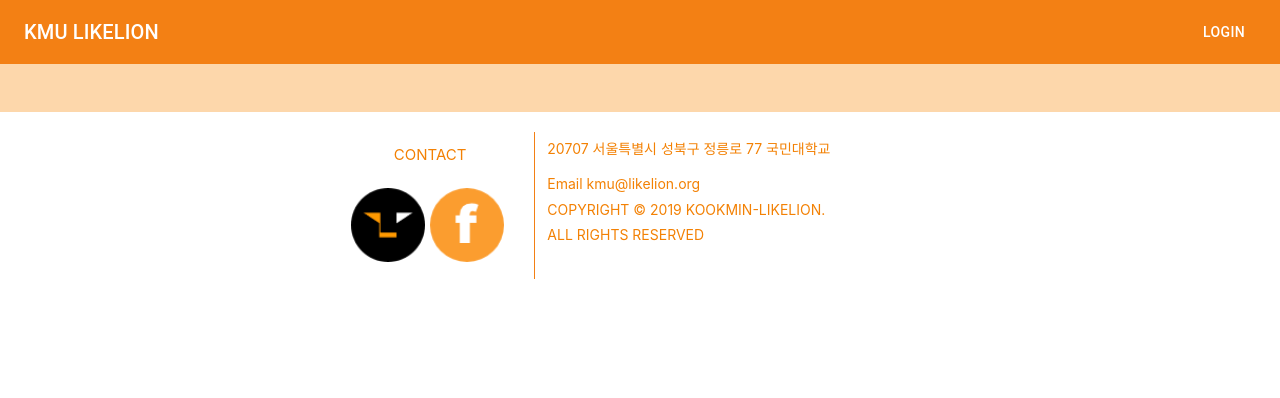
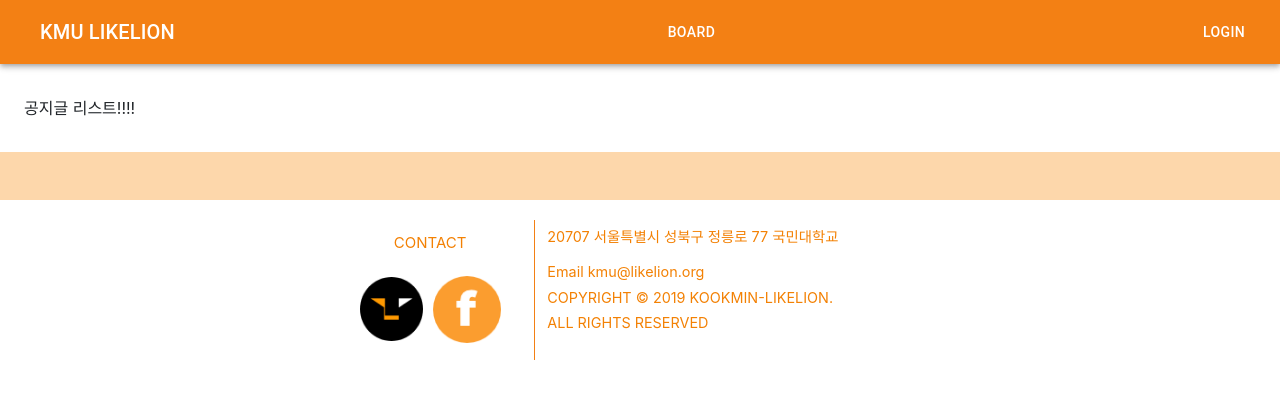
Before and after one commit to kmu-likelion/KMU-LIKELION_Frontend, a React (Create React App) app in the folder frontend-react/: page /notice in a window 1280 px wide. Shown: the top 398 px of the page. Built offline with nearby package versions, Linux system fonts and the light colour scheme.

Commit message:
cors http 접근제어 설정, axios back-front 연동, notice 라우터설정.

```diff
--- a/frontend-react/package.json
+++ b/frontend-react/package.json
@@ -2,6 +2,7 @@
   "name": "frontend-react",
   "version": "0.1.0",
   "private": true,
+  "proxy": "http://localhost:8000",
   "dependencies": {
     "@material-ui/core": "^4.9.0",
     "@material-ui/icons": "^4.5.1",
--- a/frontend-react/src/App.css
+++ b/frontend-react/src/App.css
@@ -25,7 +25,28 @@
 }
 
 .right-footer{
-  font-size: 14px;
+  font-size: 0.9em;
   color: #f38104;
   line-height:0.6rem;
+
 }
+
+/* a:link { color: red; text-decoration: none;}
+a:visited { color: black; text-decoration: none;}
+a:hover { color: blue; text-decoration: underline;} */
+/* a {color: #fff; text-decoration: none; outline: none}
+a:hover, a:active {text-decoration: none; color:#fff; background-color:#f59000;} */
+
+.nav-link {
+  color: #fff; text-decoration: none; outline: none
+}
+.nav-link:hover, .nav-link:active{
+  text-decoration: none; color:#fff;
+}
+
+.drop-link {
+  color: black; text-decoration: none; outline: none
+}
+.drop-link:hover, .drop-link:active{
+  text-decoration: none; color:black;
+}
--- a/frontend-react/src/App.js
+++ b/frontend-react/src/App.js
@@ -6,11 +6,13 @@ import 'bootstrap/dist/css/bootstrap.min.css';
 import Header from "./components/Header";
 import Footer from "./components/Footer";
 import Main from "./components/main/Main";
+import NoticeList from "./components/board/NoticeList";
 
 export default () => (
   <Router>
       <Header />
       <Route exact path="/" component={Main} />
+      <Route path="/notice" component={NoticeList} />
       <Footer />
   </Router>
 )
--- a/frontend-react/src/components/Footer.jsx
+++ b/frontend-react/src/components/Footer.jsx
@@ -14,8 +14,8 @@ const Footer =  () => (
                     </Grid>
                     <Grid item sm={2} className="left-footer">
                     <span><p>CONTACT</p></span>
-                        <a href="https://likelion.net/"><img src={lion_logo} alt="lion로고" style={{width: '40%', padding: '5px;'}} /></a>
-                        <a href="https://www.facebook.com/LikeLionKookmin/"><img src={facebook_logo} alt="페북로고" style={{width: '46%', padding: '5px'}} /></a>
+                        <a href="https://likelion.net/"><img src={lion_logo} alt="lion로고" style={{width: '40%', padding: '5px'}} /></a>
+                        <a href="https://www.facebook.com/LikeLionKookmin/"><img src={facebook_logo} alt="페북로고" style={{width: '42%', padding: '5px'}} /></a>
                     </Grid>
                     <Grid item sm={7} className="right-footer">
                         <p>20707 서울특별시 성북구 정릉로 77 국민대학교</p>
--- a/frontend-react/src/components/Header.jsx
+++ b/frontend-react/src/components/Header.jsx
@@ -1,12 +1,17 @@
 import React from 'react';
+import {Link} from "react-router-dom";
 import { makeStyles } from '@material-ui/core/styles';
+
+// @material-ui
 import AppBar from '@material-ui/core/AppBar';
 import Toolbar from '@material-ui/core/Toolbar';
 import Typography from '@material-ui/core/Typography';
-import Button from '@material-ui/core/Button';
 import IconButton from '@material-ui/core/IconButton';
 import MenuIcon from '@material-ui/icons/Menu';
-// import { red } from '@material-ui/core/colors';
+import Button from '@material-ui/core/Button';
+import Menu from '@material-ui/core/Menu';
+import MenuItem from '@material-ui/core/MenuItem';
+// import Link from '@material-ui/core/Link';
 
 const useStyles = makeStyles(theme => ({
     root: {
@@ -17,16 +22,61 @@ const useStyles = makeStyles(theme => ({
     },
 }));
 
+
+
 export default function Header() {
     const classes = useStyles();
+
+    const [anchorEl, setAnchorEl] = React.useState(null);
+
+    //새로고침 안되게 하는코든데 작동이 안되누..
+    // const preventDefault = event => event.preventDefault();
+
+    const handleClick = event => {
+        setAnchorEl(event.currentTarget);
+    };
+
+    const handleClose = () => {
+        setAnchorEl(null);
+    };
+
+    const NavItem = ({children, to}) => (
+        <Link to={to} className="nav-link">
+            {children}
+        </Link>
+    );
+    const DropItem = ({children, to}) => (
+        <Link to={to} className="drop-link">
+            {children}
+        </Link>
+    );
     return (
         <div className="header">
             <AppBar position="static" style={{background: '#f38014'}}>
                 <Toolbar>
                     <Typography variant="h6" className={classes.title}>
-                        KMU LIKELION
+                        <NavItem to={'/'}>KMU LIKELION</NavItem>
                     </Typography>
                     <Typography variant="h6" className={classes.title}>
+
+                        <Button aria-controls="simple-menu" aria-haspopup="true" onClick={handleClick} style={{color: 'white'}}>
+                            Board
+                        </Button>
+                        <Menu
+                        id="simple-menu"
+                        anchorEl={anchorEl}
+                        keepMounted
+                        open={Boolean(anchorEl)}
+                        onClose={handleClose}
+                        >
+                            <MenuItem onClick={handleClose}>
+                                <DropItem to={'/notice/'}>Notice</DropItem>
+                            </MenuItem>
+                            <MenuItem onClick={handleClose}>Study</MenuItem>
+                            <MenuItem onClick={handleClose}>QnA</MenuItem>
+                            <MenuItem onClick={handleClose}>Recuit</MenuItem>
+                        </Menu>
+
                     </Typography>
 
                     <Button color="inherit">Login</Button>
--- /dev/null
+++ b/frontend-react/src/components/board/NoticeList.jsx
@@ -0,0 +1,31 @@
+import React from 'react';
+import Container from '@material-ui/core/Container';
+import Grid from '@material-ui/core/Grid';
+
+
+class NoticeList extends React.Component {
+    constructor(props){
+      super(props);
+    //   this.state = {
+    //       //empty
+    //   };
+    }
+
+    // componentDidMount() {
+    //
+    // }
+
+    render() {
+      return (
+        <div>
+            <Container maxWidth="lg" className="main-container">
+                공지글 리스트!!!!
+            </Container>
+        </div>
+      );
+    }
+  }
+
+
+
+  export default NoticeList;
```
Also changed, not shown: frontend-react/src/api/api_board.js (added, +27 -0 lines), frontend-react/src/api.js (deleted).
